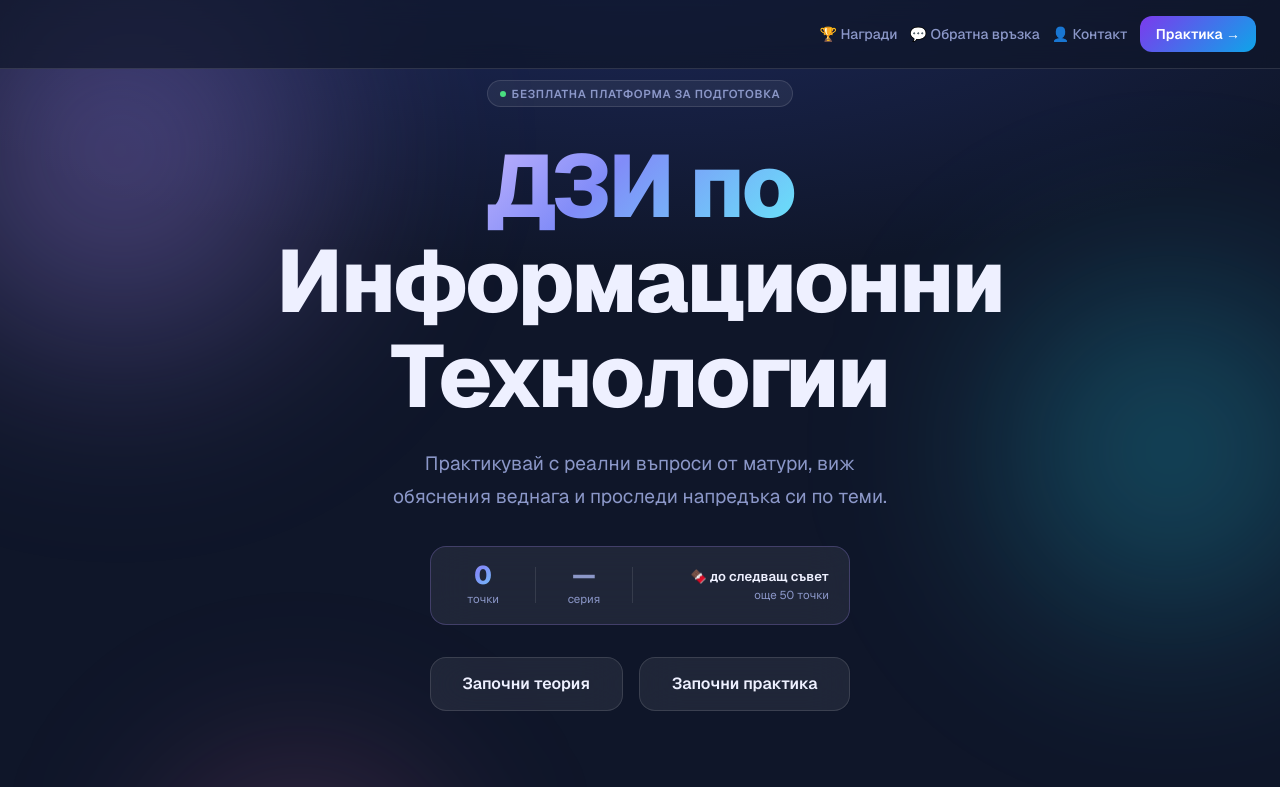
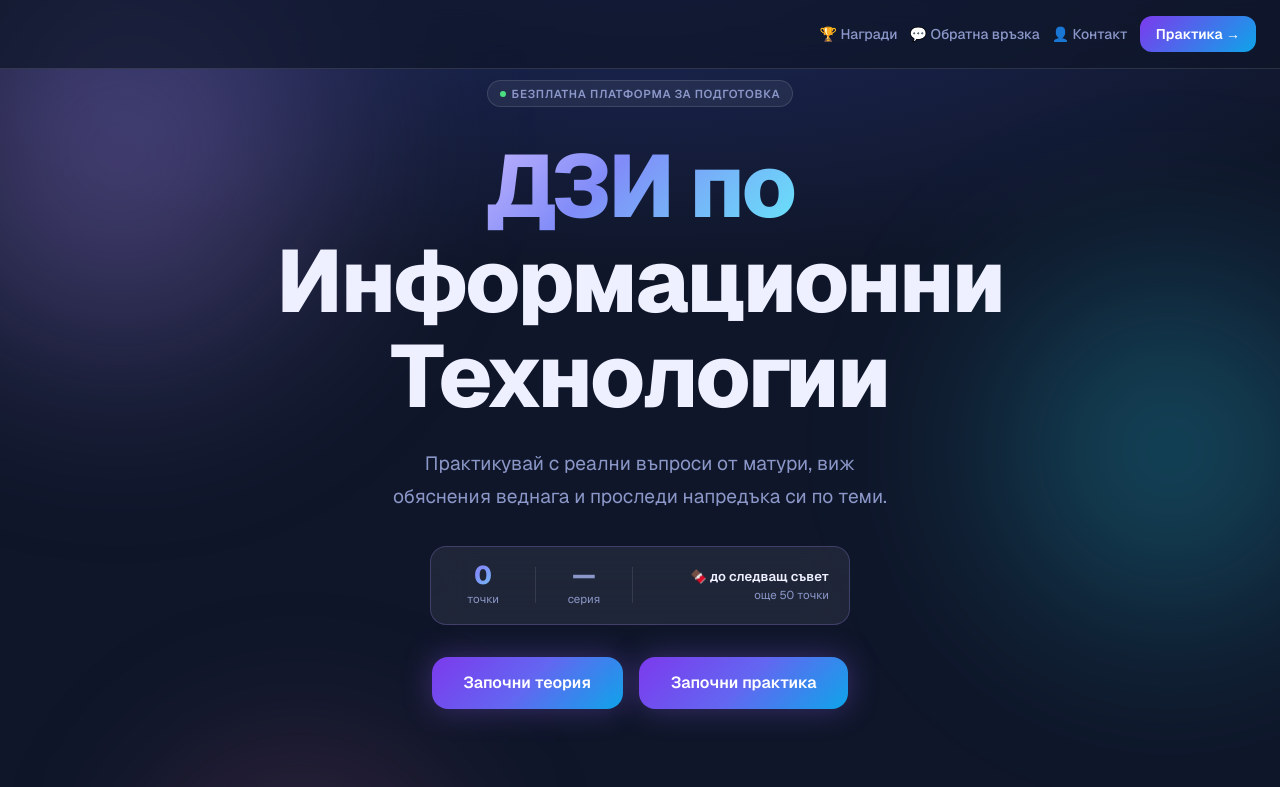
Before and after one commit to Debatedd/dzi-it, a Next.js app in the folder app/: page / in a window 1280 px wide. Shown: the top 787 px of the page. Built offline with nearby package versions, Linux system fonts and the light colour scheme.

Commit message:
make both hero buttons blue gradient

```diff
--- a/app/app/page.tsx
+++ b/app/app/page.tsx
@@ -90,15 +90,15 @@ export default function HomePage() {
         <div className="flex flex-col sm:flex-row gap-4 mb-16">
           <Link
             href="/html-task"
-            className="inline-flex items-center justify-center gap-2 px-8 py-3.5 rounded-2xl font-semibold glass"
-            style={{ fontSize: "1rem", color: "var(--text)" }}
+            className="inline-flex items-center justify-center gap-2 px-8 py-3.5 rounded-2xl font-semibold text-white"
+            style={{ background: "var(--btn-gradient-wide)", boxShadow: "var(--accent-glow)", fontSize: "1rem" }}
           >
             Започни теория
           </Link>
           <Link
             href="/practice"
-            className="inline-flex items-center justify-center gap-2 px-8 py-3.5 rounded-2xl font-semibold glass"
-            style={{ fontSize: "1rem", color: "var(--text)" }}
+            className="inline-flex items-center justify-center gap-2 px-8 py-3.5 rounded-2xl font-semibold text-white"
+            style={{ background: "var(--btn-gradient-wide)", boxShadow: "var(--accent-glow)", fontSize: "1rem" }}
           >
             Започни практика
           </Link>
```
